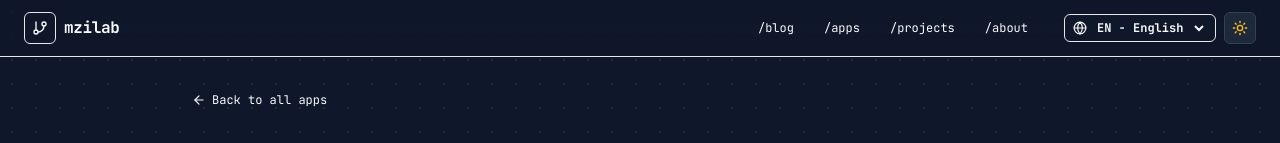
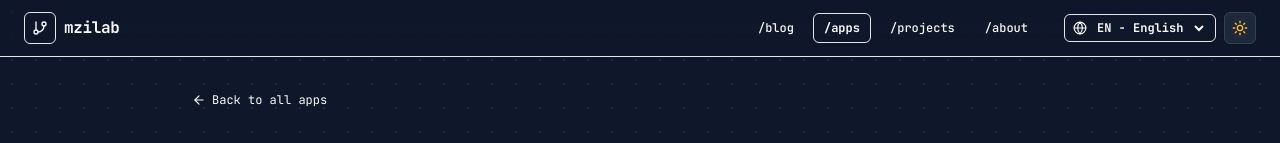
Before and after one commit to faroub/DevWebsite, a Next.js app: page /apps/git-snapshot in a window 1280 px wide. Shown: the top 143 px of the page. Built offline with nearby package versions, Linux system fonts and the light colour scheme.

Commit message:
feat: refactor Header component for improved link styling and active state management

```diff
--- a/components/Header.tsx
+++ b/components/Header.tsx
@@ -2,6 +2,7 @@
 
 import { useState } from 'react';
 import Link from 'next/link';
+import { usePathname } from 'next/navigation';
 import { GitBranch, Menu, X } from 'lucide-react';
 import { ThemeToggle } from './ThemeToggle';
 import { LanguageSwitcher } from './LanguageSwitcher';
@@ -9,7 +10,27 @@ import { useLanguage } from './LanguageContext';
 
 export function Header() {
   const { t } = useLanguage();
+  const pathname = usePathname();
   const [isMobileMenuOpen, setIsMobileMenuOpen] = useState(false);
+
+  const isActive = (path: string) => {
+    if (path === '/') return pathname === '/';
+    return pathname === path || pathname.startsWith(`${path}/`);
+  };
+
+  const linkClass = (path: string) =>
+    `rounded-md px-2.5 py-1.5 text-xs font-mono transition-all border ${
+      isActive(path)
+        ? 'bg-accent-primary/10 border-accent-primary text-accent-primary font-bold shadow-sm'
+        : 'text-text-primary hover:bg-canvas hover:text-accent-primary border-transparent hover:border-divider font-medium'
+    }`;
+
+  const mobileLinkClass = (path: string) =>
+    `block rounded-md px-3 py-2 text-xs font-mono transition-all border ${
+      isActive(path)
+        ? 'bg-accent-primary/10 border-accent-primary text-accent-primary font-bold shadow-sm'
+        : 'text-text-primary hover:bg-canvas hover:text-accent-primary border-divider font-medium'
+    }`;
 
   return (
     <header className="sticky top-0 z-50 w-full border-b border-divider bg-surface/90 backdrop-blur-md transition-colors shadow-sm">
@@ -33,28 +54,16 @@ export function Header() {
         <div className="flex items-center gap-2">
           {/* Desktop Nav: blog - apps - projects - about */}
           <nav className="hidden md:flex items-center gap-1 sm:gap-2">
-            <Link
-              href="/blogs"
-              className="rounded-md px-2.5 py-1.5 text-xs font-mono text-text-primary hover:bg-canvas hover:text-accent-primary transition-colors border border-transparent hover:border-divider"
-            >
+            <Link href="/blogs" className={linkClass('/blogs')}>
               {t.nav.blogs}
             </Link>
-            <Link
-              href="/apps"
-              className="rounded-md px-2.5 py-1.5 text-xs font-mono text-text-primary hover:bg-canvas hover:text-accent-primary transition-colors border border-transparent hover:border-divider"
-            >
+            <Link href="/apps" className={linkClass('/apps')}>
               {t.nav.apps}
             </Link>
-            <Link
-              href="/projects"
-              className="rounded-md px-2.5 py-1.5 text-xs font-mono text-text-primary hover:bg-canvas hover:text-accent-primary transition-colors border border-transparent hover:border-divider"
-            >
+            <Link href="/projects" className={linkClass('/projects')}>
               {t.nav.projects}
             </Link>
-            <Link
-              href="/about"
-              className="rounded-md px-2.5 py-1.5 text-xs font-mono text-text-primary hover:bg-canvas hover:text-accent-primary transition-colors border border-transparent hover:border-divider"
-            >
+            <Link href="/about" className={linkClass('/about')}>
               {t.nav.about}
             </Link>
           </nav>
@@ -84,28 +93,28 @@ export function Header() {
           <Link
             href="/blogs"
             onClick={() => setIsMobileMenuOpen(false)}
-            className="block rounded-md px-3 py-2 text-text-primary hover:bg-canvas hover:text-accent-primary border border-divider"
+            className={mobileLinkClass('/blogs')}
           >
             {t.nav.blogs}
           </Link>
           <Link
             href="/apps"
             onClick={() => setIsMobileMenuOpen(false)}
-            className="block rounded-md px-3 py-2 text-text-primary hover:bg-canvas hover:text-accent-primary border border-divider"
+            className={mobileLinkClass('/apps')}
           >
             {t.nav.apps}
           </Link>
           <Link
             href="/projects"
             onClick={() => setIsMobileMenuOpen(false)}
-            className="block rounded-md px-3 py-2 text-text-primary hover:bg-canvas hover:text-accent-primary border border-divider"
+            className={mobileLinkClass('/projects')}
           >
             {t.nav.projects}
           </Link>
           <Link
             href="/about"
             onClick={() => setIsMobileMenuOpen(false)}
-            className="block rounded-md px-3 py-2 text-text-primary hover:bg-canvas hover:text-accent-primary border border-divider"
+            className={mobileLinkClass('/about')}
           >
             {t.nav.about}
           </Link>
```
